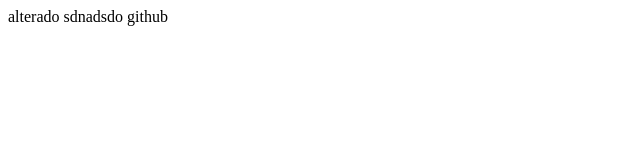
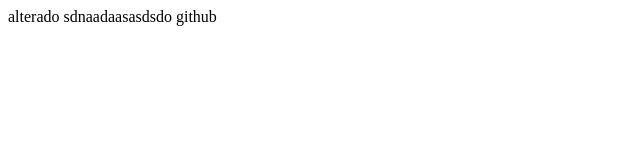
Before and after one commit to Igornove/teste-GitHub-vscode, a plain HTML site: page INDEX.HTML in a window 1280 px wide. Shown: the full height of the page, 0-640 px from the left. Drawn offline with Linux system fonts and the light colour scheme.

Commit message:
Update INDEX.HTML

```diff
--- a/INDEX.HTML
+++ b/INDEX.HTML
@@ -1,3 +1,3 @@
 <HTML:5>
-<p> alterado sdnadsdo github</p>
+<p> alterado sdnaadaasasdsdo github</p>
 </HTML:5>
```
